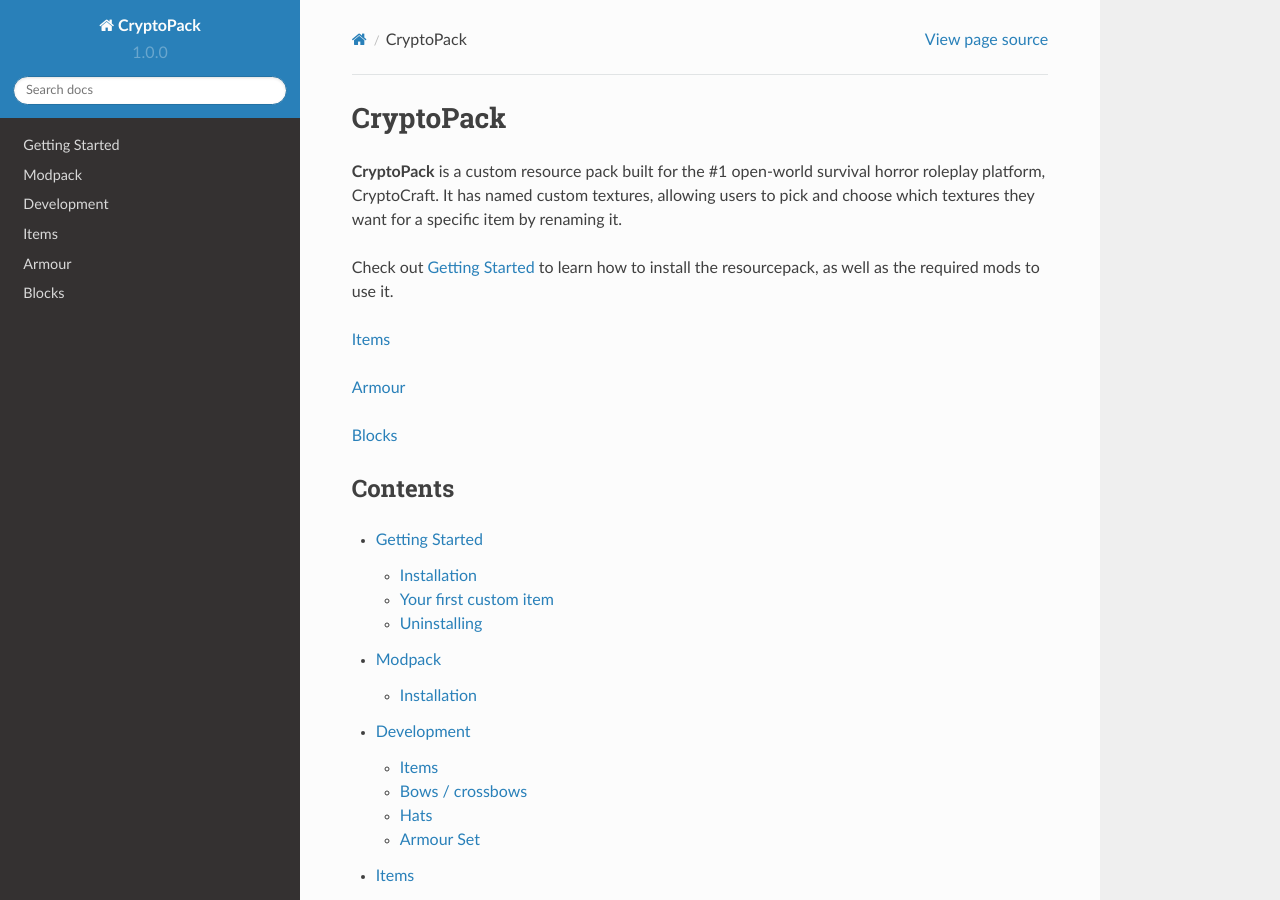
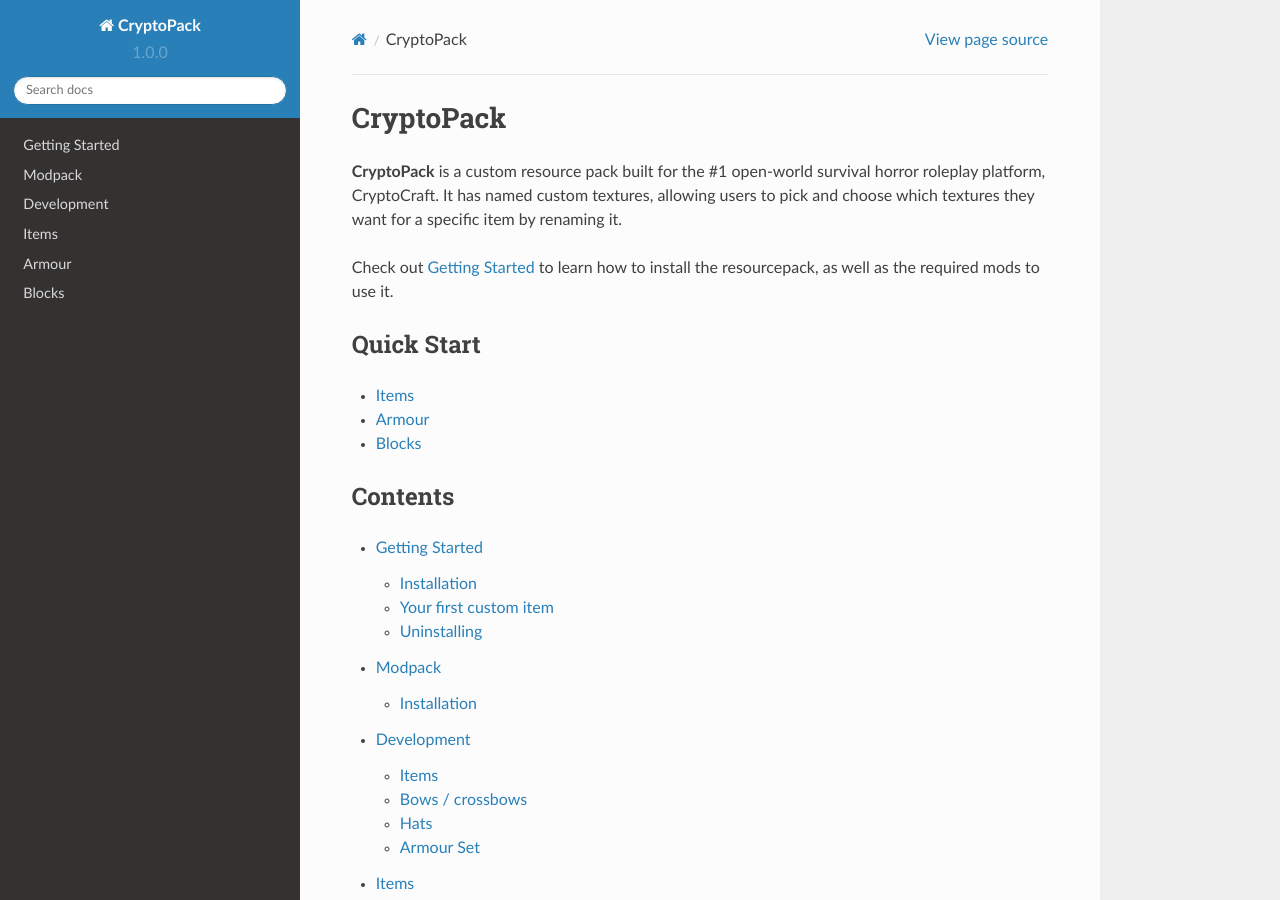
Before and after one commit to Shwabbaa/cryptopack-docs, a Sphinx documentation site: the page built from docs/source/index.rst, in a window 1280 px wide and 900 px high. Built offline with Sphinx 7.4.7 and the Read the Docs theme 2.0.0, drawn with Linux system fonts in a browser that asks for light colours; pages that are not in the unit, such as notebooks, are missing from menus.

Commit message:
Update index.rst

```diff
--- a/docs/source/index.rst
+++ b/docs/source/index.rst
@@ -6,11 +6,14 @@
 
 Check out :doc:`getting_started` to learn how to install the resourcepack, as well as the required mods to use it.
 
-:doc:`items`
+Quick Start
+--------
 
-:doc:`armor`
+* :doc:`items`
 
-:doc:`blocks`
+* :doc:`armor`
+
+* :doc:`blocks`
 
 Contents
 --------
```
